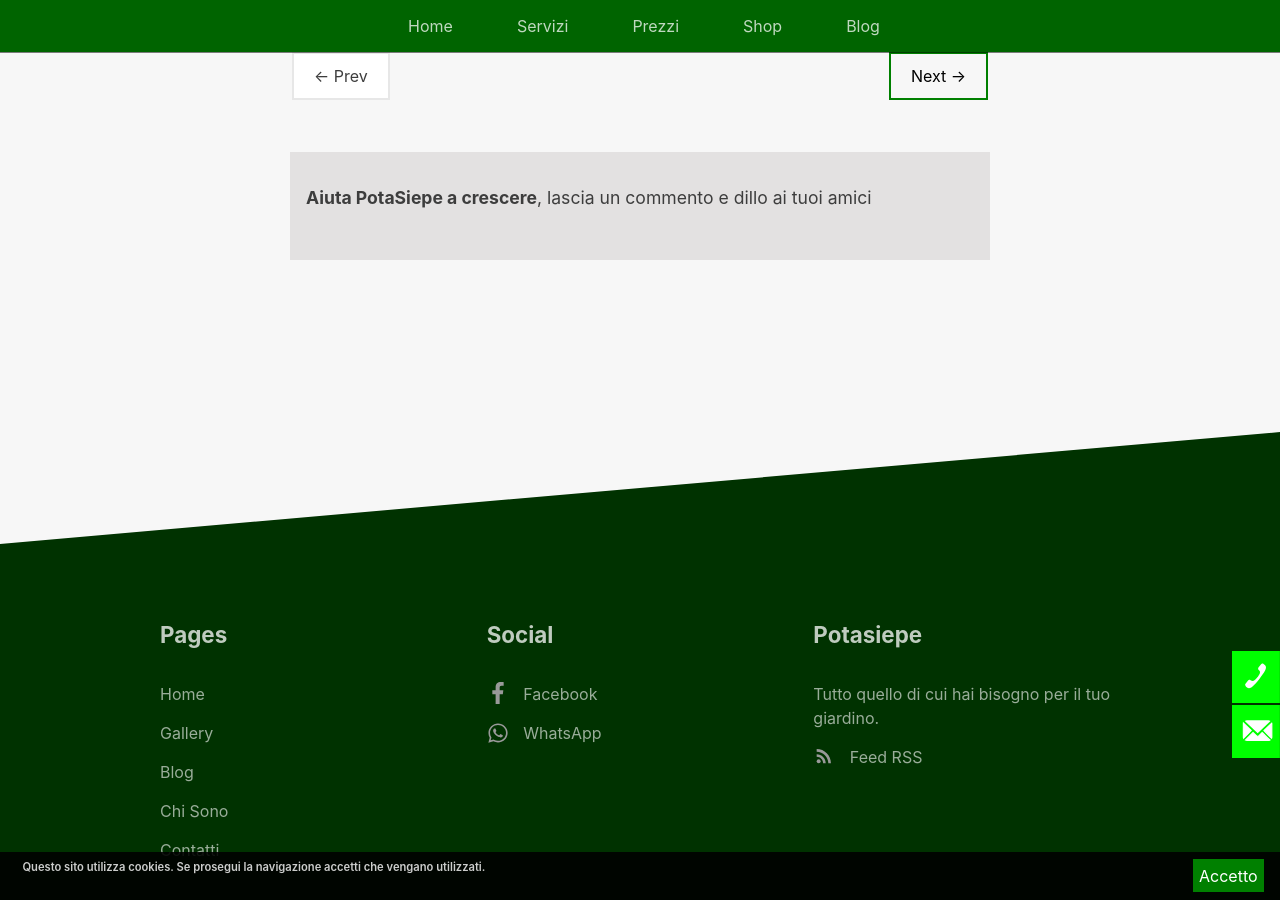
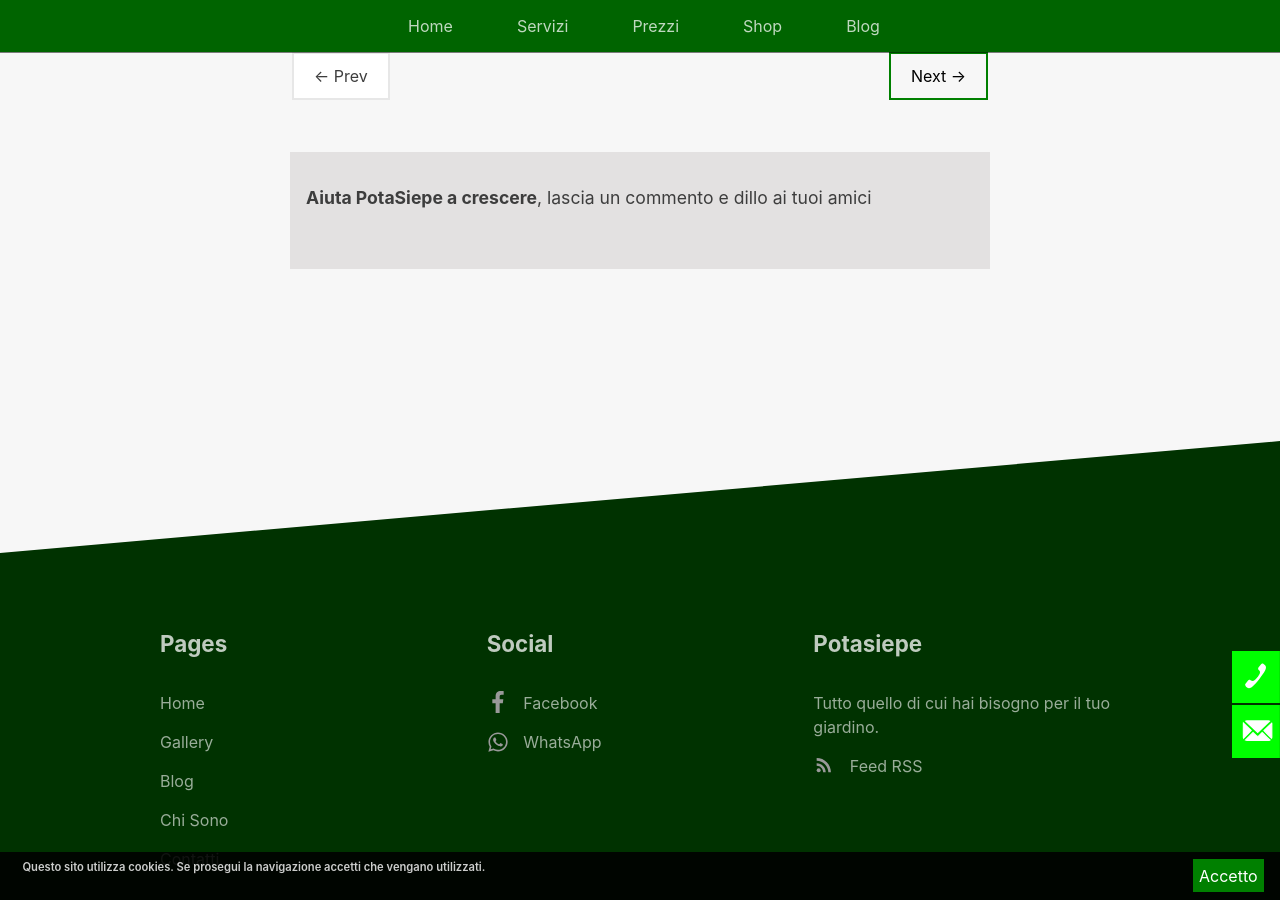
Before and after one commit to enricocaputo/potasiepe, a Jekyll site: the page built from my_collections/_posts/2017-11-04-i-migliori-semi-per-il-prato.md, in a window 1280 px wide and 900 px high, scrolled down 1292 px. Built offline with Jekyll 4.4.1, drawn with Linux system fonts in a browser that asks for light colours.

Commit message:
diqus.html

```diff
--- a/_layouts/post.html
+++ b/_layouts/post.html
@@ -29,9 +29,7 @@
     {% endif %}
   </div>
     <div class="comments">
-   <p><b>Aiuta PotaSiepe a crescere</b>, lascia un commento e dillo ai tuoi amici</p>
-    <div class="disqus-comments">
+   <p><b>Aiuta PotaSiepe a crescere</b>, lascia un commento e dillo ai tuoi amici</p><br/>
       {% include disqus.html %}
-    </div>
   </div>
 </article>
```
